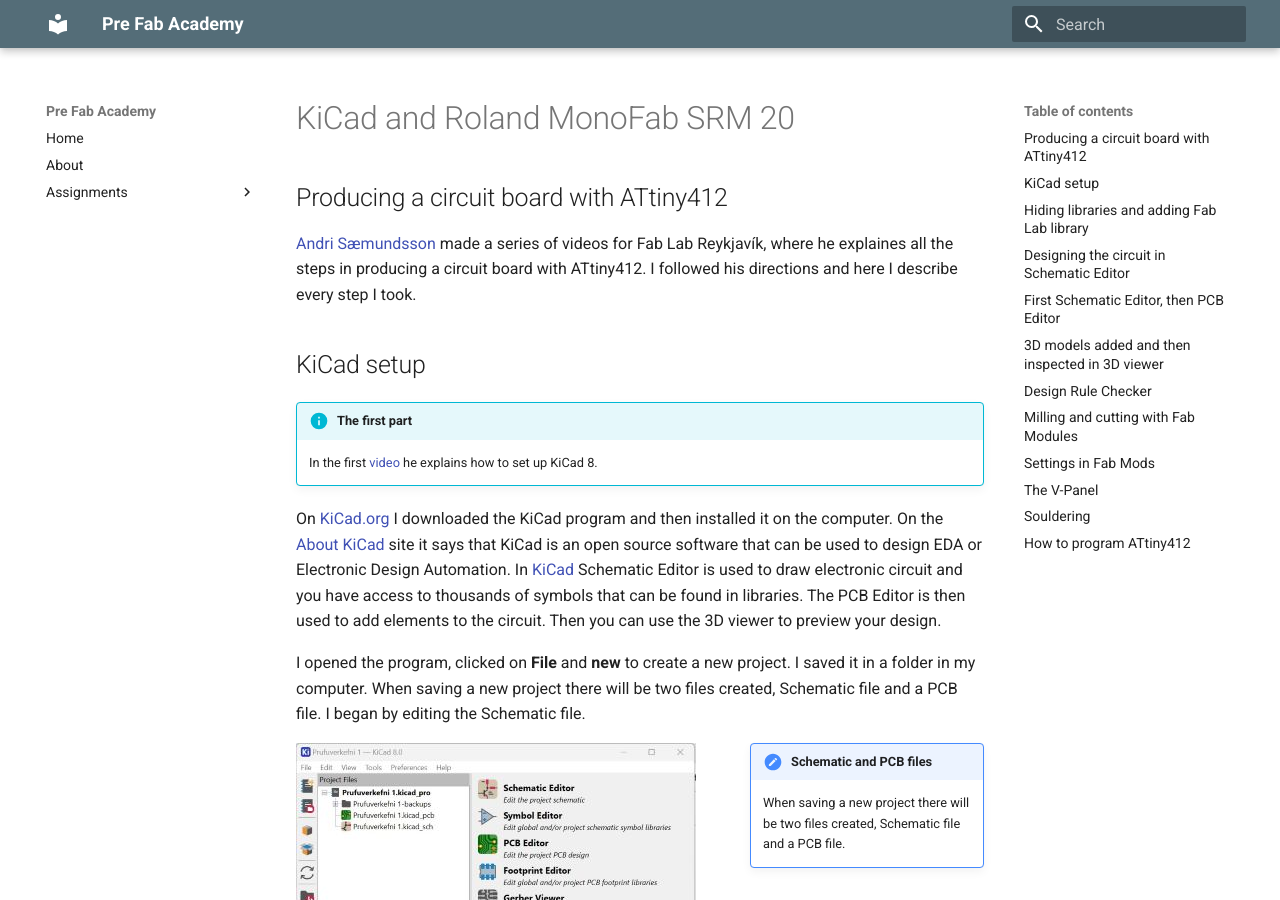
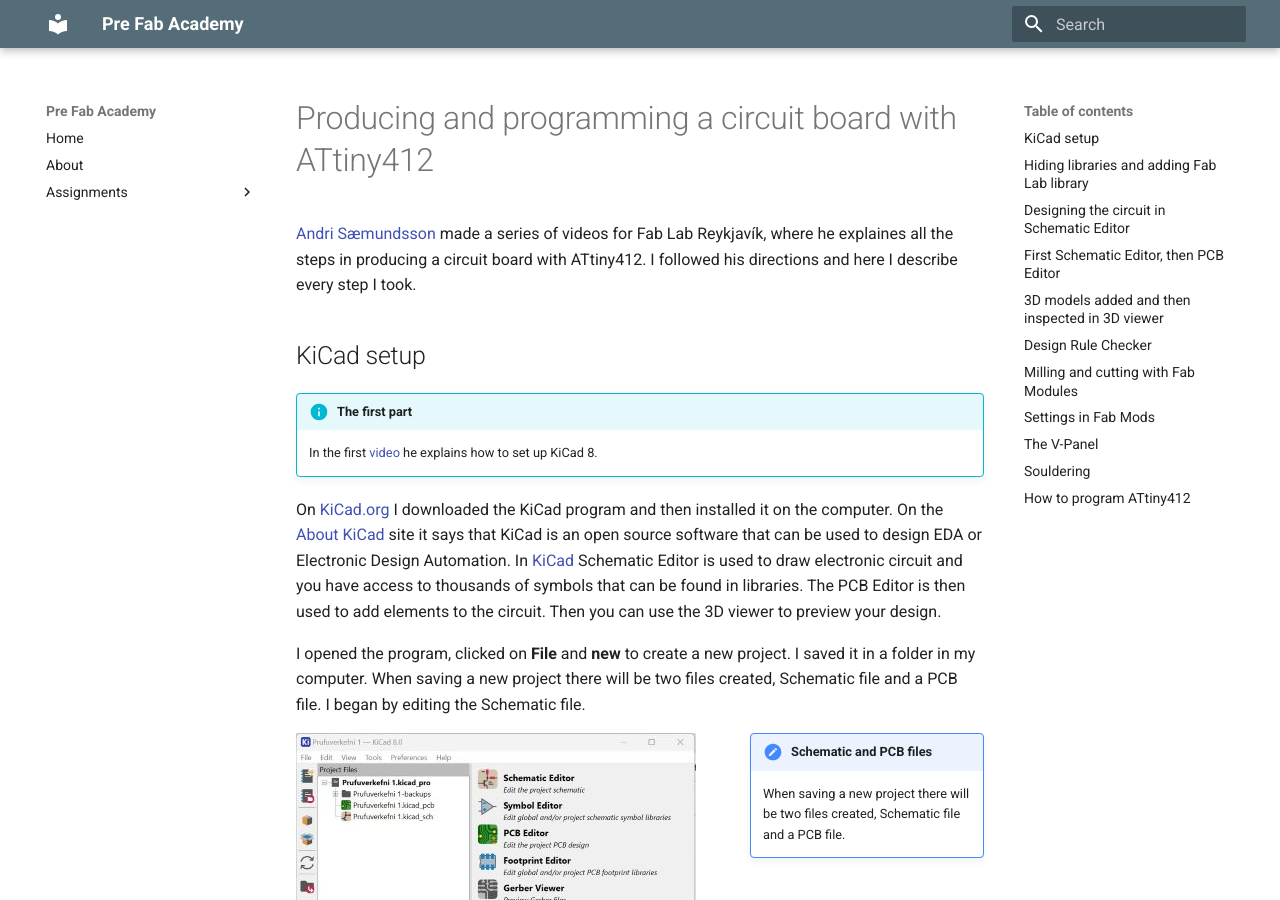
Before and after one commit to OlofH2/Before-Fab-Academy, an MkDocs documentation site: the page built from docs/KiCad_and_Roland_MonoFab_SRM_20.md, in a window 1280 px wide and 900 px high. Built offline with MkDocs 1.6.1 and Material for MkDocs 9.7.7, drawn with Linux system fonts in a browser that asks for light colours.

```diff
--- a/docs/KiCad_and_Roland_MonoFab_SRM_20.md
+++ b/docs/KiCad_and_Roland_MonoFab_SRM_20.md
@@ -1,5 +1,5 @@
 
-##Producing a circuit board with ATtiny412
+#Producing and programming a circuit board with ATtiny412
 
 [Andri Sæmundsson](https://fabacademy.org/2023/labs/akureyri/students/andri-semundsson/pages/aboutMe.html) made a series of videos for Fab Lab Reykjavík, where he explaines all the steps in producing a circuit board with ATtiny412. I followed his directions and here I describe every step I took.
 
```
Also changed, not shown: docs/ShopBot.md (added, +17 -0 lines), docs/Website.md (+1 -1 lines), docs/week3.md (+7 -0 lines).
